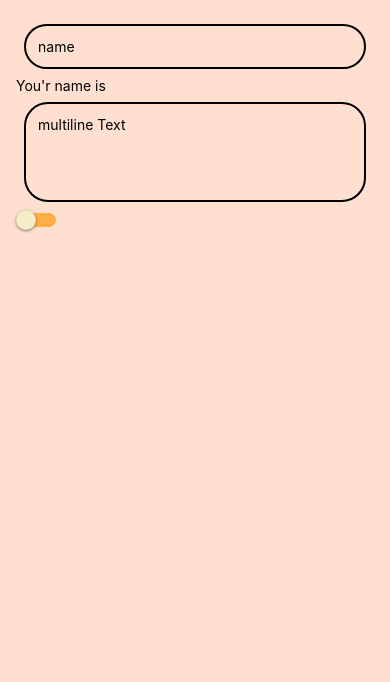
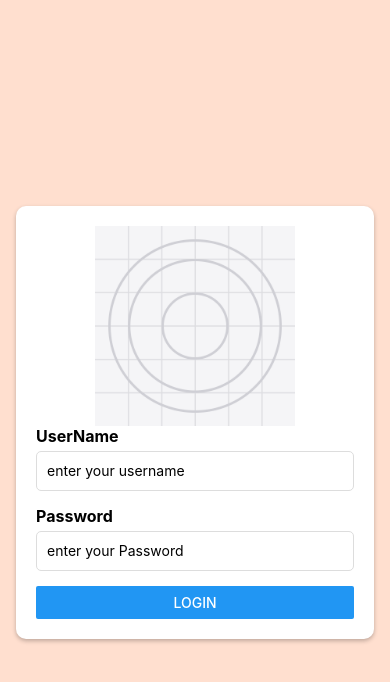
Before and after one commit to liebespaar93/react_native_r3f, a React Native app: screen / in a window 390 px wide. Shown: the top 682 px of the page. Built offline with nearby package versions, Linux system fonts and the light colour scheme.

Commit message:
add form

```diff
--- a/App.tsx
+++ b/App.tsx
@@ -8,17 +8,16 @@ import { StatusBar } from 'expo-status-bar';
 import { useState } from 'react';
 import InputTextTutorial from './components/tutorial/InputTextTutorial';
 import SwitchTutorial from './components/tutorial/SwitchTutorial';
+import FormTutorial from './components/tutorial/FormTutorial';
 
 export default function App() {
   const dimensions = useWindowDimensions();
   const windowWidth = dimensions.width;
   const windowHeight = dimensions.height;
-
   return (
     <SafeAreaView style={styles.safeContainer}>
       <View style={styles.container}>
-        <InputTextTutorial />
-        <SwitchTutorial />
+        <FormTutorial/>
       </View>
     </SafeAreaView>
   );
@@ -27,11 +26,12 @@ export default function App() {
 const styles = StyleSheet.create({
   safeContainer: {
     flex: 1,
-    backgroundColor: '#ffdfcf'
+    backgroundColor: '#ffdfcf',
   },
   container: {
     padding: 16,
     flex: 1,
+    justifyContent: "center"
   },
   scrollView: {
     paddingHorizontal: 16,
--- /dev/null
+++ b/components/tutorial/FormTutorial.tsx
@@ -0,0 +1,92 @@
+import React, { useEffect, useState } from 'react'
+import { Button, Image, Keyboard, KeyboardAvoidingView, KeyboardEvent, Platform, StyleSheet, Text, TextInput, View } from 'react-native'
+import icon from '@/assets/icon.png'
+
+function FormTutorial() {
+  const [username, setUsername] = useState("");
+  const [password, setPassword] = useState("");
+  const [errors, setErrors] = useState<{ username?: string, password?: string }>({});
+
+  const validateForm = () => {
+    let errors: { username?: string, password?: string } = {}
+
+    if (!username) errors.username = "Username is required";
+    if (!password) errors.password = "Password is required";
+    setErrors(errors);
+    return Object.keys(errors).length === 0;
+  };
+
+  const handleSubmit = () => {
+    if (validateForm()) {
+      setUsername("");
+      setPassword("");
+      setErrors({})
+    }
+  };
+
+  return (
+    <KeyboardAvoidingView
+      behavior='padding'
+      keyboardVerticalOffset={Platform.OS === "ios" ? 100 : 0}
+    >
+      <View style={styles.form}>
+        <Image style={styles.image} source={icon} resizeMode='contain' />
+
+        <Text style={styles.label}>UserName</Text>
+        <TextInput style={styles.input}
+          placeholder='enter your username'
+          value={username}
+          onChangeText={(value) => { setUsername(value) }} />
+        {errors.username ? <Text style={styles.errorText}>{errors.username}</Text> : null}
+        <Text style={styles.label}>Password</Text>
+        <TextInput style={styles.input}
+          placeholder='enter your Password'
+          value={password}
+          secureTextEntry
+          onChangeText={(value) => { setPassword(value) }} />
+        {errors.password ? <Text style={styles.errorText}>{errors.password}</Text> : null}
+        <Button title="Login" onPress={handleSubmit} />
+      </View>
+    </KeyboardAvoidingView>
+  )
+}
+
+export default FormTutorial
+
+const styles = StyleSheet.create({
+  form: {
+    backgroundColor: "#fff",
+    borderRadius: 10,
+    padding: 20,
+    shadowColor: "#000",
+    shadowOffset: {
+      width: 0,
+      height: 2,
+    },
+    shadowOpacity: 0.25,
+    shadowRadius: 4,
+    elevation: 5
+  },
+  label: {
+    fontSize: 16,
+    marginBottom: 5,
+    fontWeight: "bold"
+  },
+  input: {
+    height: 40,
+    borderColor: "#ddd",
+    borderWidth: 1,
+    marginBottom: 15,
+    padding: 10,
+    borderRadius: 5
+  },
+  image: {
+    width: '100%',
+    height: 200,
+    alignItems: 'center'
+  },
+  errorText: {
+    color: "#f00",
+    marginBottom: 10
+  }
+});
```
Also changed, not shown: 1 other file (tests, documents, lock files or other folders).
